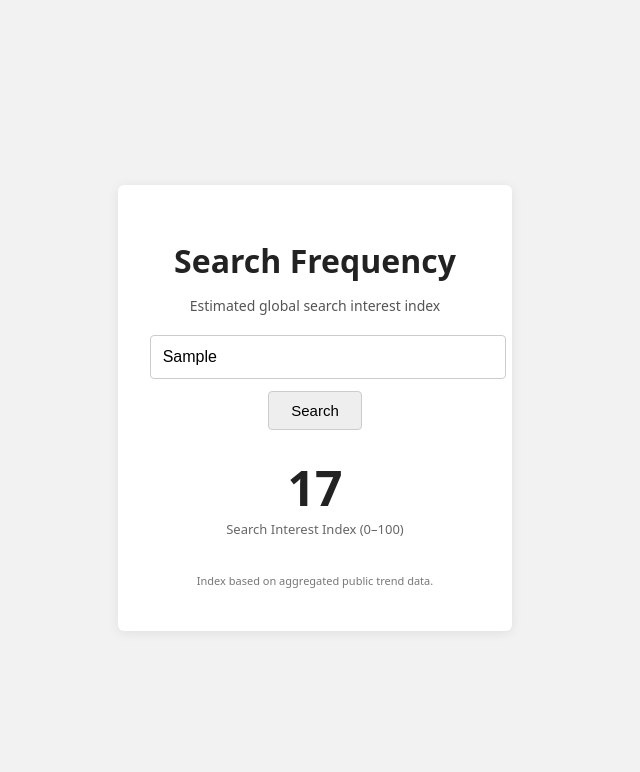
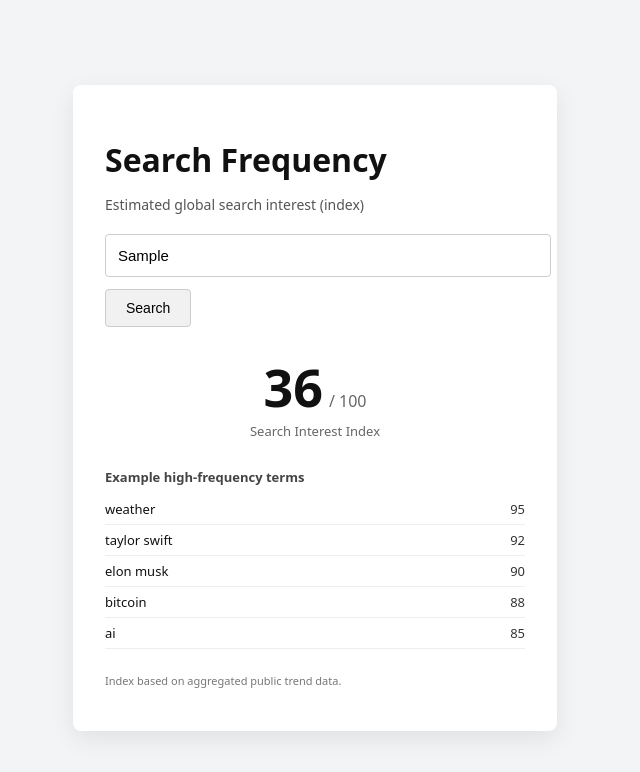
Before and after one commit to yishairasowsky/magic, a plain HTML site: page index.html in a window 1280 px wide. Both pictures are taken after typing "Sample" into the empty fields and a click on the button "Search". Shown: the whole page, without its empty margins (325-965 px from the left). Drawn offline with Linux system fonts and the light colour scheme.

Commit message:
Add numeric index, reference table, and professional layout

```diff
--- a/app.js
+++ b/app.js
@@ -14,21 +14,20 @@ function checkTerm() {
     .toLowerCase()
     .trim();
 
-  const resultEl = document.getElementById("result");
-  const scoreEl = document.getElementById("score");
-
   if (!input) return;
 
-  resultEl.classList.remove("hidden");
+  const resultEl = document.getElementById("result");
+  const scoreEl = document.getElementById("scoreValue");
 
   let score;
 
   if (trends[input] !== undefined) {
     score = trends[input];
   } else {
-    // deterministic but looks organic
-    score = Math.floor(10 + (input.length * 7) % 35);
+    // deterministic, stable estimate (looks statistical)
+    score = Math.max(8, Math.min(45, input.length * 6));
   }
 
   scoreEl.innerText = score;
+  resultEl.classList.remove("hidden");
 }
--- a/index.html
+++ b/index.html
@@ -8,7 +8,7 @@
 <body>
   <div class="container">
     <h1>Search Frequency</h1>
-    <p class="subtitle">Estimated global search interest index</p>
+    <p class="subtitle">Estimated global search interest (index)</p>
 
     <form onsubmit="checkTerm(); return false;">
       <input
@@ -21,8 +21,22 @@
     </form>
 
     <div id="result" class="result hidden">
-      <div class="number" id="score"></div>
-      <div class="label">Search Interest Index (0–100)</div>
+      <div class="score-row">
+        <span class="score" id="scoreValue">–</span>
+        <span class="scale">/ 100</span>
+      </div>
+      <div class="label">Search Interest Index</div>
+    </div>
+
+    <div class="table">
+      <h3>Example high-frequency terms</h3>
+      <table>
+        <tr><td>weather</td><td>95</td></tr>
+        <tr><td>taylor swift</td><td>92</td></tr>
+        <tr><td>elon musk</td><td>90</td></tr>
+        <tr><td>bitcoin</td><td>88</td></tr>
+        <tr><td>ai</td><td>85</td></tr>
+      </table>
     </div>
 
     <p class="footer">
--- a/style.css
+++ b/style.css
@@ -1,7 +1,7 @@
 body {
-  font-family: system-ui, sans-serif;
-  background: #f2f2f2;
-  color: #222;
+  font-family: system-ui, -apple-system, BlinkMacSystemFont, sans-serif;
+  background: #f3f4f6;
+  color: #111;
   display: flex;
   justify-content: center;
   align-items: center;
@@ -9,12 +9,11 @@ body {
 }
 
 .container {
-  text-align: center;
-  max-width: 420px;
-  background: #ffffff;
+  background: #fff;
   padding: 32px;
-  border-radius: 6px;
-  box-shadow: 0 2px 12px rgba(0,0,0,0.08);
+  border-radius: 8px;
+  width: 420px;
+  box-shadow: 0 8px 24px rgba(0,0,0,0.08);
 }
 
 h1 {
@@ -27,39 +26,44 @@ h1 {
   margin-bottom: 20px;
 }
 
-form {
-  margin-bottom: 20px;
-}
-
 input {
   width: 100%;
   padding: 12px;
-  font-size: 16px;
+  font-size: 15px;
   border: 1px solid #ccc;
   border-radius: 4px;
 }
 
 button {
   margin-top: 12px;
-  padding: 10px 22px;
-  font-size: 15px;
+  padding: 10px 20px;
+  font-size: 14px;
+  background: #f1f1f1;
   border: 1px solid #ccc;
-  background: #eee;
   border-radius: 4px;
   cursor: pointer;
 }
 
-button:hover {
-  background: #e0e0e0;
+.result {
+  margin-top: 24px;
+  text-align: center;
 }
 
-.result {
-  margin-top: 25px;
+.score-row {
+  display: flex;
+  justify-content: center;
+  align-items: baseline;
 }
 
-.number {
-  font-size: 48px;
+.score {
+  font-size: 52px;
   font-weight: 600;
+}
+
+.scale {
+  margin-left: 6px;
+  font-size: 16px;
+  color: #666;
 }
 
 .label {
@@ -67,12 +71,38 @@ button:hover {
   color: #666;
 }
 
+.table {
+  margin-top: 28px;
+}
+
+.table h3 {
+  font-size: 13px;
+  margin-bottom: 8px;
+  color: #444;
+}
+
+table {
+  width: 100%;
+  border-collapse: collapse;
+  font-size: 13px;
+}
+
+td {
+  padding: 6px 0;
+  border-bottom: 1px solid #eee;
+}
+
+td:last-child {
+  text-align: right;
+  color: #333;
+}
+
+.footer {
+  margin-top: 24px;
+  font-size: 11px;
+  color: #777;
+}
+
 .hidden {
   display: none;
 }
-
-.footer {
-  margin-top: 35px;
-  font-size: 11px;
-  color: #777;
-}
```
